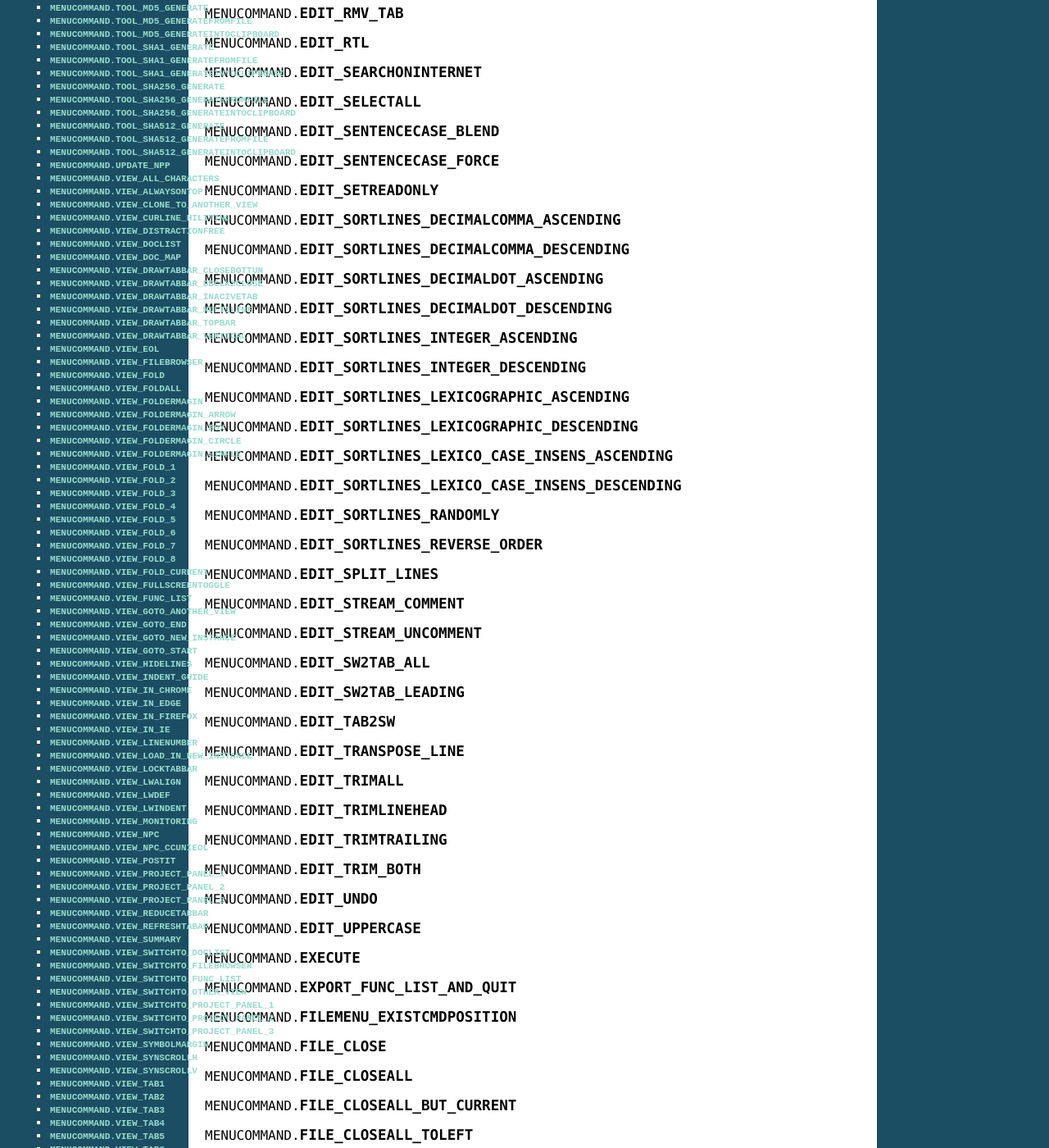
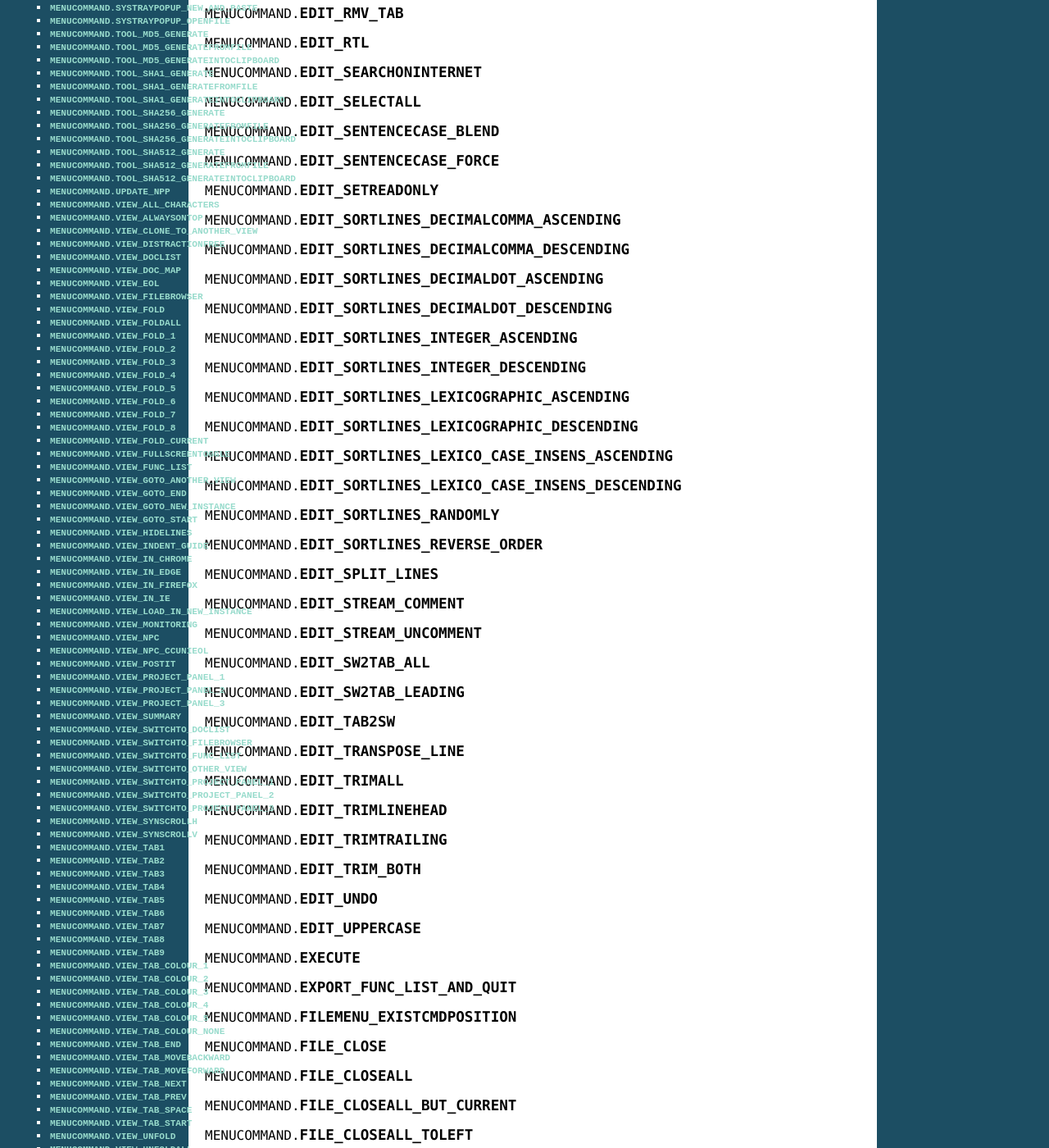
Before and after one commit to bruderstein/PythonScript, a Sphinx documentation site: the page built from docs/source/enums.rst, in a window 1280 px wide and 1400 px high, scrolled down 8122 px. Shown: the whole window at 82% size. Built offline with Sphinx 7.4.7, drawn with Linux system fonts in a browser that asks for light colours; some of the changed text lies outside the part shown.

Commit message:
* update to N++ interfaces for 8.7.5 with scintilla 5.5.3 and lexilla 5.4.1 -- added missing N++ lexer SCLEX_SEARCHRESULT, SCLEX_OBJC, SCLEX_USER to LexicalStyles.iface and corresponding generated files -- align WINVER and _WIN32_WINNT with the version used by N++ -- add new FILE_CLOSEALL_BUT_PINNED, PINTAB N++ menu commands

```diff
--- a/docs/source/enums.rst
+++ b/docs/source/enums.rst
@@ -1130,26 +1134,12 @@
 
 .. attribute:: MENUCOMMAND.VIEW_CLONE_TO_ANOTHER_VIEW
 
-.. attribute:: MENUCOMMAND.VIEW_CURLINE_HILITING
-
 .. attribute:: MENUCOMMAND.VIEW_DISTRACTIONFREE
 
 .. attribute:: MENUCOMMAND.VIEW_DOCLIST
 
 .. attribute:: MENUCOMMAND.VIEW_DOC_MAP
 
-.. attribute:: MENUCOMMAND.VIEW_DRAWTABBAR_CLOSEBOTTUN
-
-.. attribute:: MENUCOMMAND.VIEW_DRAWTABBAR_DBCLK2CLOSE
-
-.. attribute:: MENUCOMMAND.VIEW_DRAWTABBAR_INACIVETAB
-
-.. attribute:: MENUCOMMAND.VIEW_DRAWTABBAR_MULTILINE
-
-.. attribute:: MENUCOMMAND.VIEW_DRAWTABBAR_TOPBAR
-
-.. attribute:: MENUCOMMAND.VIEW_DRAWTABBAR_VERTICAL
-
 .. attribute:: MENUCOMMAND.VIEW_EOL
 
 .. attribute:: MENUCOMMAND.VIEW_FILEBROWSER
@@ -1158,16 +1148,6 @@
 
 .. attribute:: MENUCOMMAND.VIEW_FOLDALL
 
-.. attribute:: MENUCOMMAND.VIEW_FOLDERMAGIN
-
-.. attribute:: MENUCOMMAND.VIEW_FOLDERMAGIN_ARROW
-
-.. attribute:: MENUCOMMAND.VIEW_FOLDERMAGIN_BOX
-
-.. attribute:: MENUCOMMAND.VIEW_FOLDERMAGIN_CIRCLE
-
-.. attribute:: MENUCOMMAND.VIEW_FOLDERMAGIN_SIMPLE
-
 .. attribute:: MENUCOMMAND.VIEW_FOLD_1
 
 .. attribute:: MENUCOMMAND.VIEW_FOLD_2
@@ -1210,18 +1190,8 @@
 
 .. attribute:: MENUCOMMAND.VIEW_IN_IE
 
-.. attribute:: MENUCOMMAND.VIEW_LINENUMBER
-
 .. attribute:: MENUCOMMAND.VIEW_LOAD_IN_NEW_INSTANCE
 
-.. attribute:: MENUCOMMAND.VIEW_LOCKTABBAR
-
-.. attribute:: MENUCOMMAND.VIEW_LWALIGN
-
-.. attribute:: MENUCOMMAND.VIEW_LWDEF
-
-.. attribute:: MENUCOMMAND.VIEW_LWINDENT
-
 .. attribute:: MENUCOMMAND.VIEW_MONITORING
 
 .. attribute:: MENUCOMMAND.VIEW_NPC
@@ -1236,10 +1206,6 @@
 
 .. attribute:: MENUCOMMAND.VIEW_PROJECT_PANEL_3
 
-.. attribute:: MENUCOMMAND.VIEW_REDUCETABBAR
-
-.. attribute:: MENUCOMMAND.VIEW_REFRESHTABAR
-
 .. attribute:: MENUCOMMAND.VIEW_SUMMARY
 
 .. attribute:: MENUCOMMAND.VIEW_SWITCHTO_DOCLIST
@@ -1256,8 +1222,6 @@
 
 .. attribute:: MENUCOMMAND.VIEW_SWITCHTO_PROJECT_PANEL_3
 
-.. attribute:: MENUCOMMAND.VIEW_SYMBOLMARGIN
-
 .. attribute:: MENUCOMMAND.VIEW_SYNSCROLLH
 
 .. attribute:: MENUCOMMAND.VIEW_SYNSCROLLV
@@ -1305,16 +1269,6 @@
 .. attribute:: MENUCOMMAND.VIEW_TAB_SPACE
 
 .. attribute:: MENUCOMMAND.VIEW_TAB_START
-
-.. attribute:: MENUCOMMAND.VIEW_TOOLBAR_ENLARGE
-
-.. attribute:: MENUCOMMAND.VIEW_TOOLBAR_ENLARGE_SET2
-
-.. attribute:: MENUCOMMAND.VIEW_TOOLBAR_REDUCE
-
-.. attribute:: MENUCOMMAND.VIEW_TOOLBAR_REDUCE_SET2
-
-.. attribute:: MENUCOMMAND.VIEW_TOOLBAR_STANDARD
 
 .. attribute:: MENUCOMMAND.VIEW_UNFOLD
 
```
Also changed, not shown: other parts of docs/source/enums.rst (+29 -10 lines), 12 other files.
